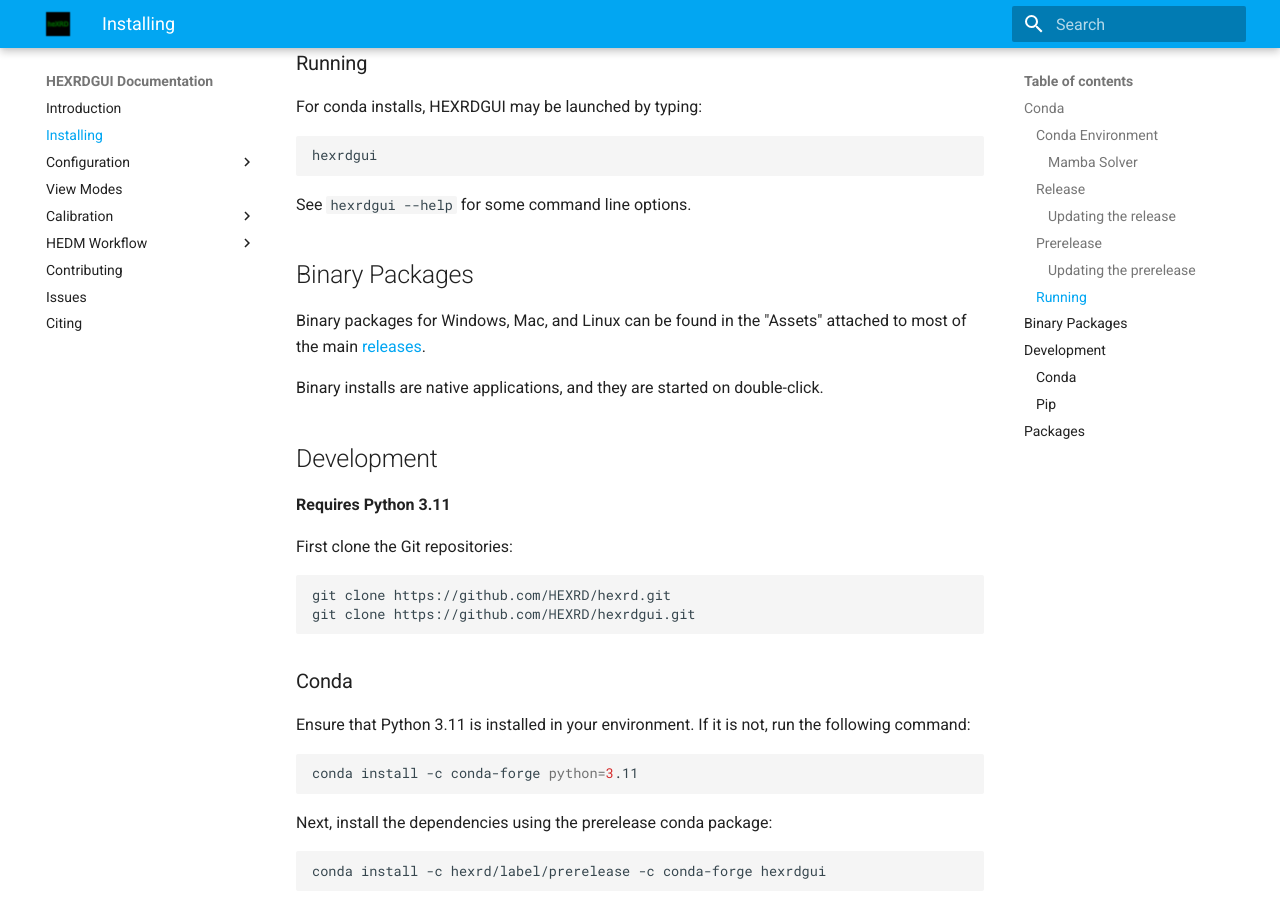
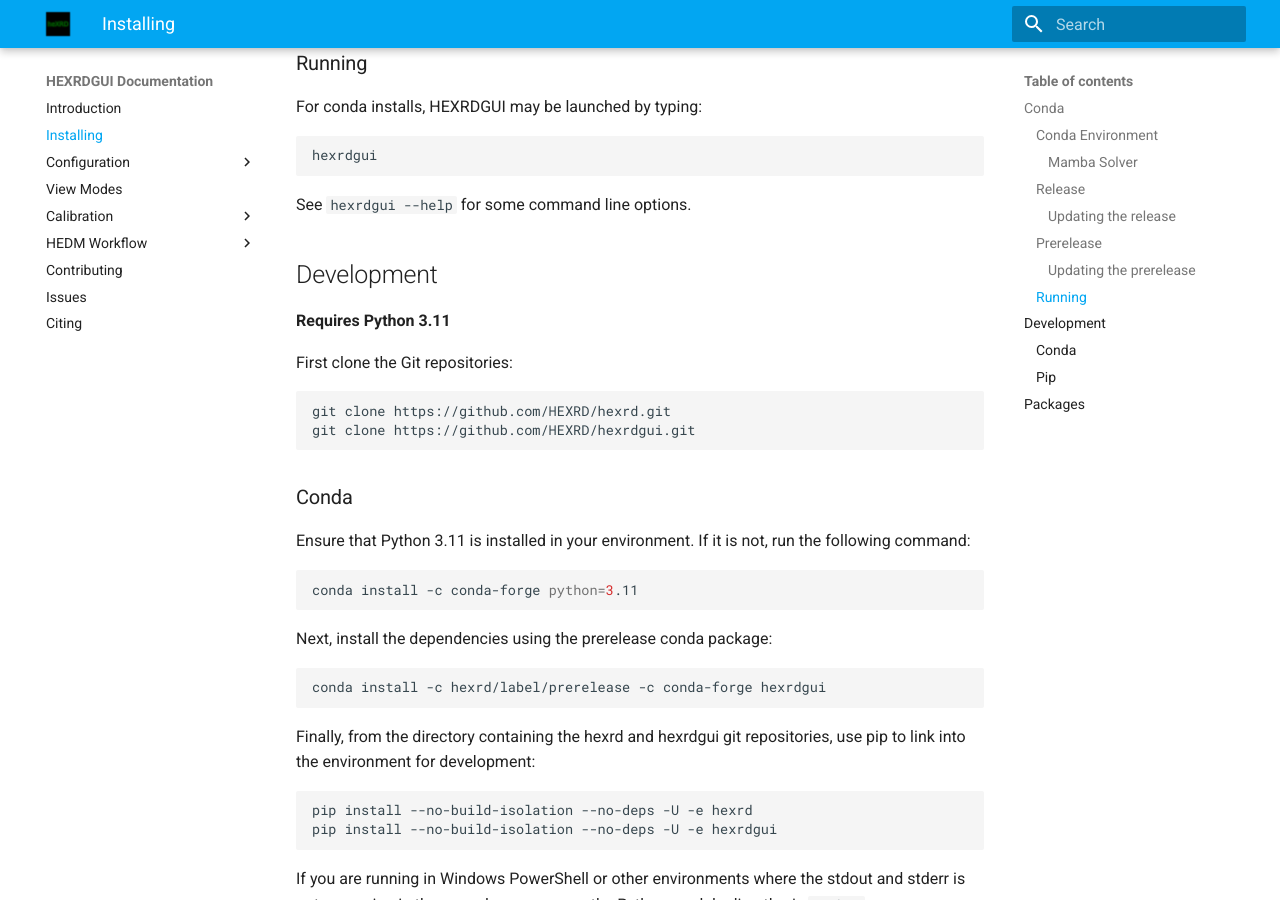
Before and after one commit to HEXRD/hexrdgui-docs, an MkDocs documentation site: the page built from docs/installing.md, in a window 1280 px wide and 900 px high, scrolled down 2330 px. Built offline with MkDocs 1.6.1 and Material for MkDocs 9.7.7, drawn with Linux system fonts in a browser that asks for light colours.

Commit message:
Add a page for binary packages
Signed-off-by: Patrick Avery <patrick.avery@kitware.com>

```diff
--- a/docs/installing.md
+++ b/docs/installing.md
@@ -3,7 +3,7 @@
 HEXRDGUI may be installed through several different methods:
 
 * [Conda](#release)
-* [Binary Packages](#binary-packages)
+* [Binary Packages](downloads.md)
 * [Pip](#pip)
 
 ## Conda
@@ -117,12 +117,6 @@ hexrdgui
 
 See `hexrdgui --help` for some command line options.
 
-## Binary Packages
-
-Binary packages for Windows, Mac, and Linux can be found in the "Assets" attached to most of the main [releases](https://github.com/HEXRD/hexrdgui/releases).
-
-Binary installs are native applications, and they are started on double-click.
-
 ## Development
 
 **Requires Python 3.11**
```
Also changed, not shown: docs/downloads.md (added, +15 -0 lines).
